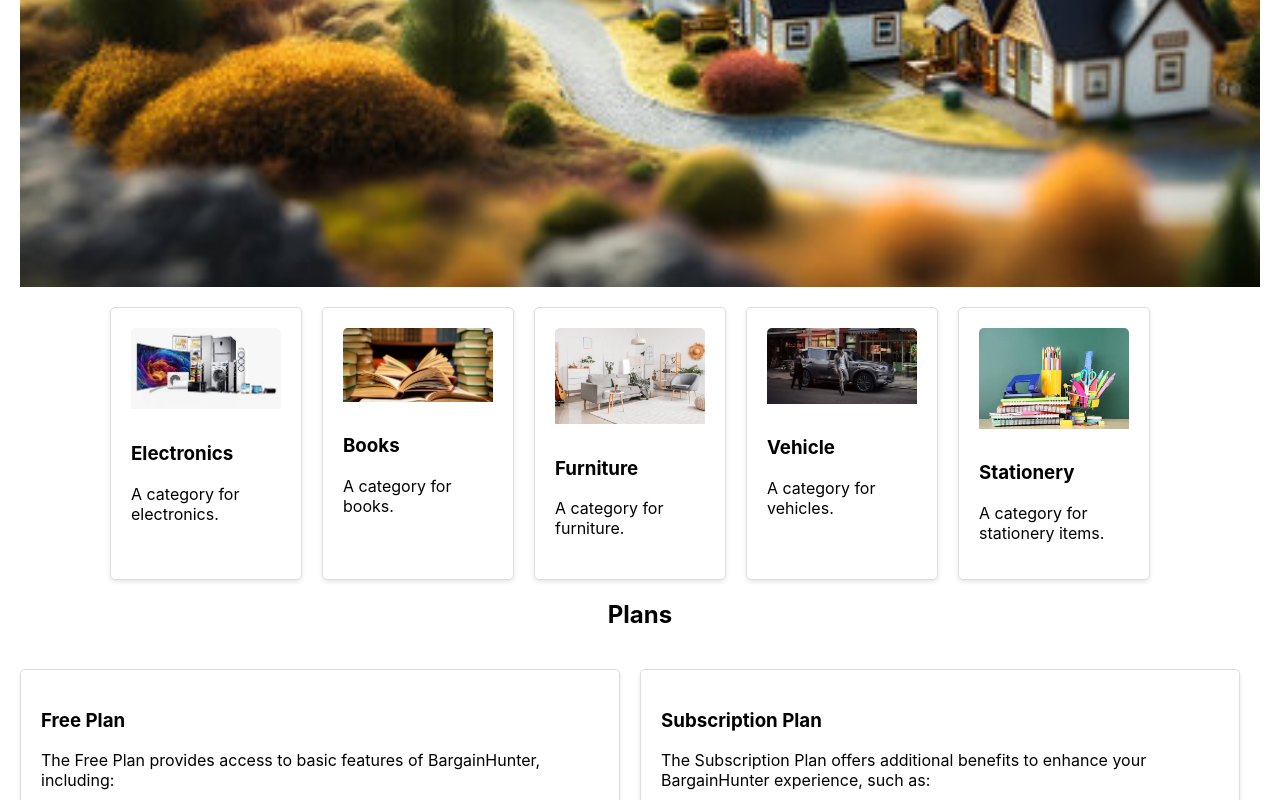
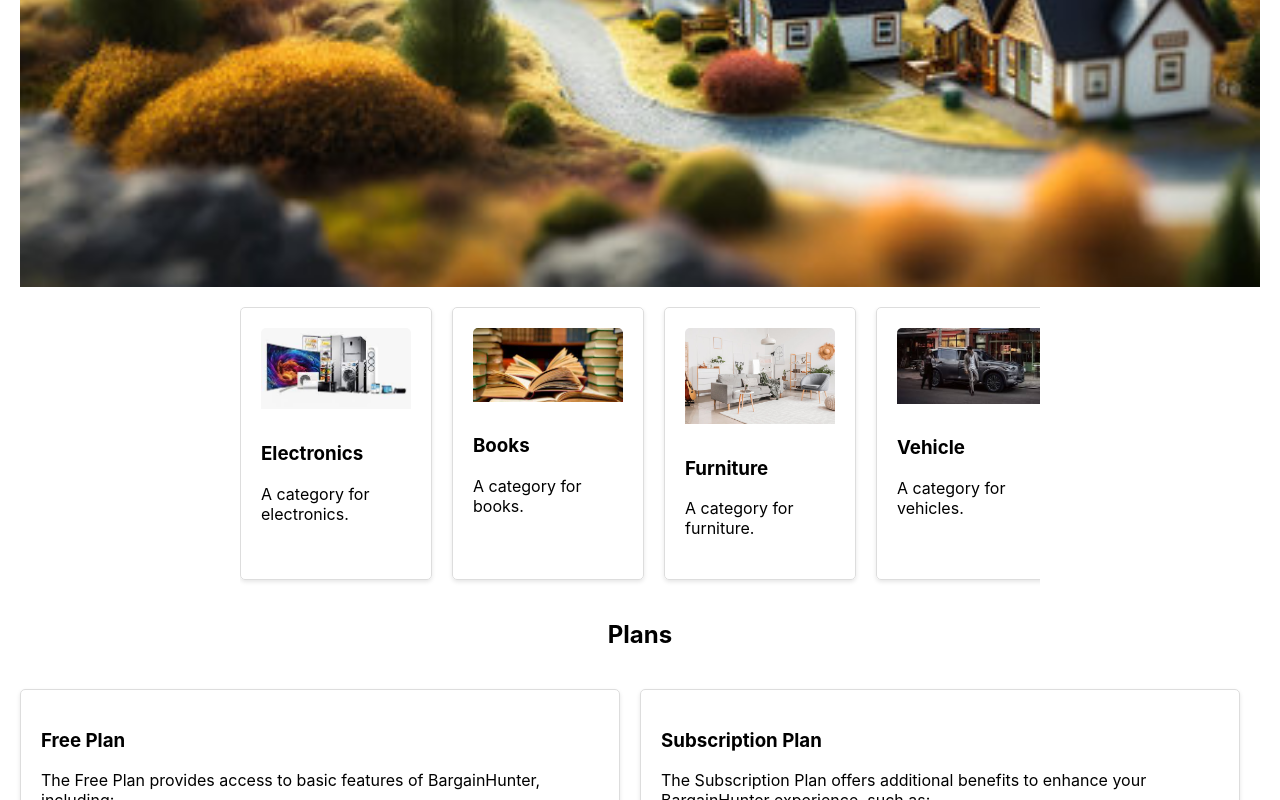
Before and after one commit to Yakshita1802/Bargain-Hunter, a React (Create React App) app: page / in a window 1280 px wide. Shown: the part 533-1333 px from the top of the page. Built offline with nearby package versions, Linux system fonts and the light colour scheme.

Commit message:
Main Content have category with scrolling view

```diff
--- a/src/styles.css
+++ b/src/styles.css
@@ -121,7 +121,27 @@
 .search-bar button:hover {
     background-color: #45a049;
 }
+/* Style for arrows */
+.arrow {
+    position: absolute;
+    top: 50%;
+    transform: translateY(-50%);
+    width: 30px;
+    height: 30px;
+    background-color: rgba(255, 255, 255, 0.7);
+    display: flex;
+    justify-content: center;
+    align-items: center;
+    cursor: pointer;
+}
 
+.left-arrow {
+    left: 10px;
+}
+
+.right-arrow {
+    right: 10px;
+}
 /* Footer Styles */
 .footer {
     background-color: #d1a8a8;
@@ -129,31 +149,38 @@
     padding: 10px 20px;
     text-align: center;
 }
-/* Category Styles */
+/* Category View Styles */
+.category-view {
+    overflow-x: auto; /* Enable horizontal scrolling */
+}
+
 .category-container {
     display: flex;
-    flex-wrap: nowrap; /* Display categories in a single row without wrapping */
-    justify-content: space-between; /* Adjust spacing between categories */
+    flex-wrap: nowrap;
+    overflow-x: auto; /* Enable horizontal scrolling */
+    overflow-y: hidden; /* Hide vertical overflow */
     margin-top: 20px;
+    padding-bottom: 20px;
+    max-width: 800px; /* Set maximum width to fit within a fixed-size container */
 }
 
-
-
 .category {
-    width: 150px; /* Adjust width as needed */
+    flex: 0 0 auto;
+    width: 150px; /* Set the width of each category */
     padding: 20px;
     border: 1px solid #ddd;
     border-radius: 5px;
     box-shadow: 0 2px 4px rgba(0, 0, 0, 0.1);
-    margin-right: 20px; /* Add margin between categories */
+    margin-right: 20px;
+}
+
+.category:last-child {
+    margin-right: 0; /* Remove right margin from the last category */
 }
 
 .category img {
     width: 100%;
     height: auto;
-    border-radius: 5px 5px 0 0; /* To match the border radius of the category container */
-    margin-bottom: 10px; /* Adjust as needed */
+    border-radius: 5px 5px 0 0;
+    margin-bottom: 10px;
 }
-.category:nth-child(odd) {
-    margin-right: 20px;
-}
```
